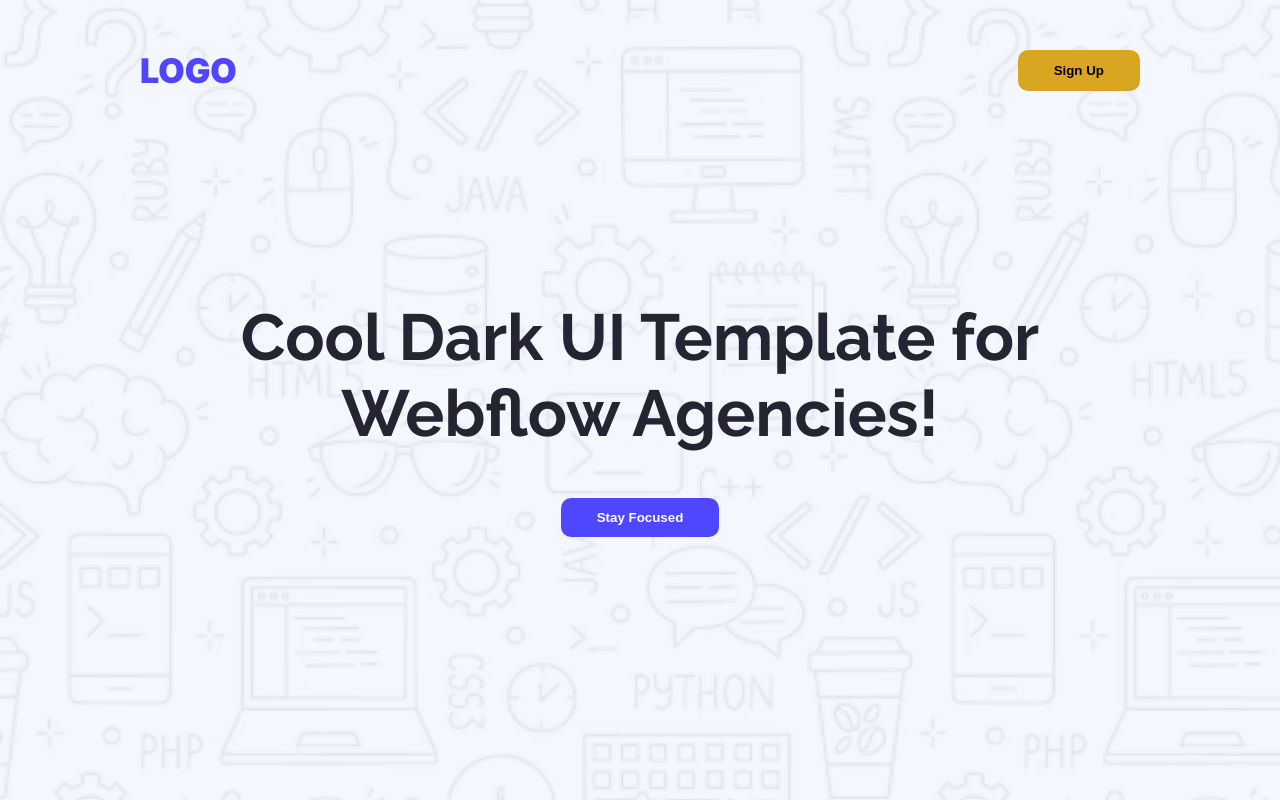
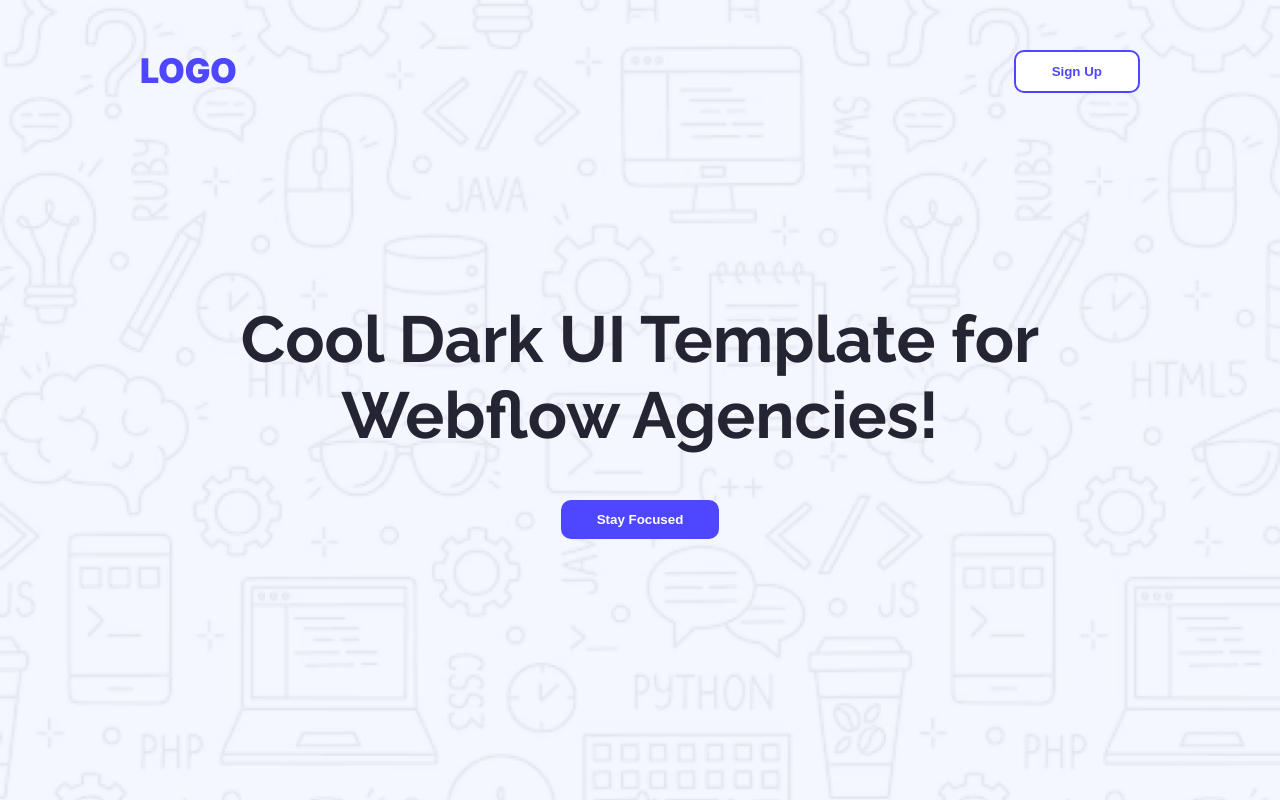
Before and after one commit to MusratJahan408/web-flow-website, a plain HTML site: page index.html in a window 1280 px wide. In both pictures the pointer is over the button "Sign Up". Shown: the top 800 px of the page. Drawn offline with Linux system fonts and the light colour scheme.

Commit message:
my web flow website full added

```diff
--- a/styles/styles.css
+++ b/styles/styles.css
@@ -39,8 +39,9 @@ body {
 
 /* btn hover  */
 .btn-primary:hover {
-    background-color: goldenrod;
-    color: black;
+    background-color: white;
+    color: #4E47FF;
+    border: 2px solid #4E47FF;
     cursor: pointer;
 }
 
@@ -90,7 +91,7 @@ nav {
 /* main styles  */
 
 main {
-    /* max-width: 1140px; */
+
     width: 80%;
     margin: 0 auto;
 }
@@ -240,9 +241,6 @@ main {
     width: 630px;
 }
 
-/* input[type="text"],
-input[type="email"],
-input[type="submit"], */
 input,
 textarea {
 
```
